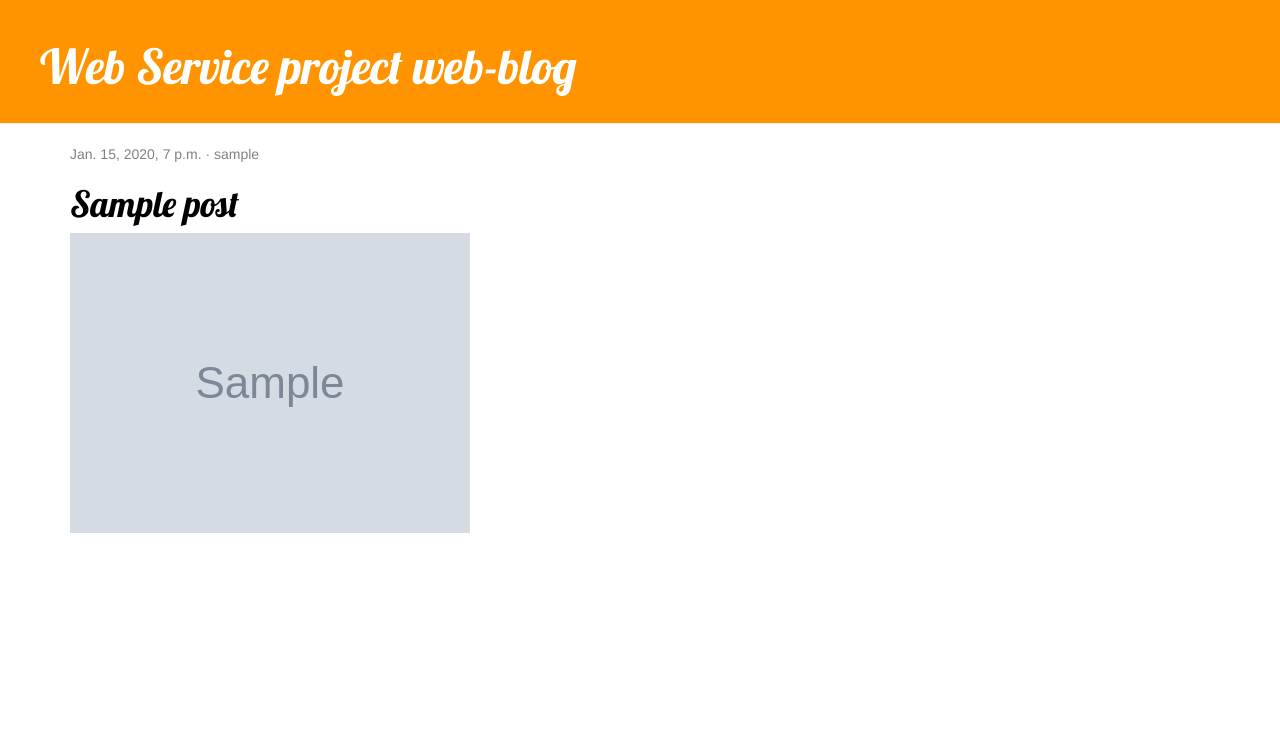
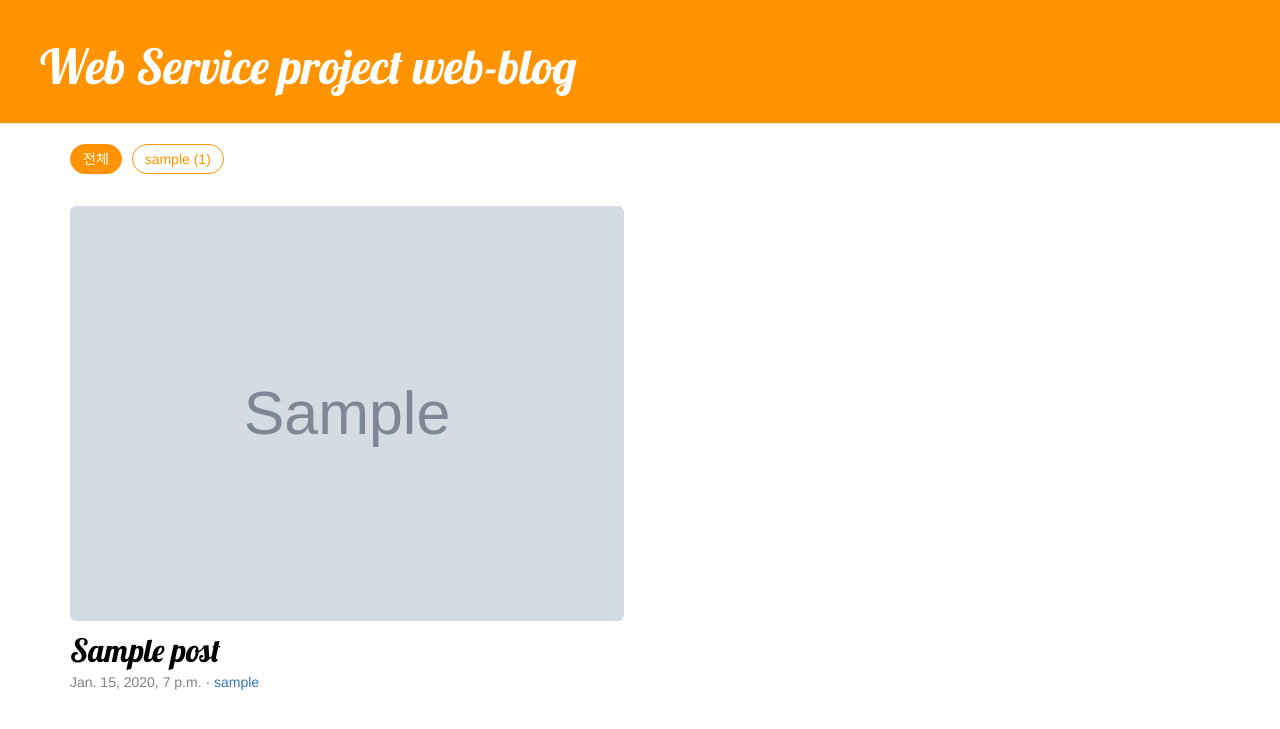
Before and after one commit to elponchis/photoblog-common01, a Django app: page / in a window 1280 px wide. Shown: the top 729 px of the page. Run offline with Django 5.2, Linux system fonts and the light colour scheme; tables that the repository leaves empty hold one stand-in row (values such as "Sample post"); grey boxes marked "Sample" are stand-in pictures; some libraries are stand-ins or nearby versions.

Commit message:
feat: 블로그 목록 2열 배치와 작성자별 글 모아보기

```diff
--- a/PhotoBlogServer/blog/static/css/blog.css
+++ b/PhotoBlogServer/blog/static/css/blog.css
@@ -61,3 +61,59 @@ h1, h2, h3, h4 {
 .intruder-image-list {
     object-fit: cover;
 }
+.post-grid {
+    display: grid;
+    grid-template-columns: repeat(2, minmax(0, 1fr));
+    gap: 40px 32px;
+}
+
+@media (max-width: 767px) {
+    .post-grid {
+        grid-template-columns: minmax(0, 1fr);
+    }
+}
+
+.post-card {
+    margin-bottom: 0;
+}
+
+.post-card h1 {
+    font-size: 24pt;
+    margin: 12px 0 4px;
+}
+
+.post-card .intruder-image-list {
+    width: 100%;
+    aspect-ratio: 4 / 3;
+    border-radius: 6px;
+}
+
+.author-nav {
+    list-style: none;
+    padding: 0;
+    margin: 0 0 24px;
+}
+
+.author-nav li {
+    display: inline-block;
+    margin: 0 6px 8px 0;
+}
+
+.author-nav a {
+    display: inline-block;
+    padding: 4px 12px;
+    border: 1px solid #ff9400;
+    border-radius: 16px;
+    color: #ff9400;
+    text-decoration: none;
+}
+
+.author-nav li.active a,
+.author-nav a:hover {
+    background-color: #ff9400;
+    color: #ffffff;
+}
+
+.author-title {
+    margin: 0 0 24px;
+}
--- a/PhotoBlogServer/blog/templates/blog/base.html
+++ b/PhotoBlogServer/blog/templates/blog/base.html
@@ -19,7 +19,7 @@
     </div>
     <div class="content container">
         <div class="row">
-            <div class="col-md-8">
+            <div class="{% block column %}col-md-8{% endblock %}">
                 {% block content %}
                 {% endblock %}
             </div>
--- a/PhotoBlogServer/blog/templates/blog/post_detail.html
+++ b/PhotoBlogServer/blog/templates/blog/post_detail.html
@@ -4,7 +4,8 @@
 <div class="post">
     {% if post.published_date %}
     <div class="date">
-        {{ post.published_date }}
+        {{ post.published_date }} ·
+        <a href="{% url 'author_posts' username=post.author_name %}">{{ post.author_name }}</a>
     </div>
     {% endif %}
     {% if user.is_authenticated %}
--- a/PhotoBlogServer/blog/templates/blog/post_list.html
+++ b/PhotoBlogServer/blog/templates/blog/post_list.html
@@ -1,13 +1,35 @@
 {% extends 'blog/base.html' %}
 
+{% block column %}col-md-12{% endblock %}
+
 {% block content %}
+    <ul class="author-nav">
+        <li{% if not current_author %} class="active"{% endif %}><a href="{% url 'post_list' %}">전체</a></li>
+        {% for author in authors %}
+        <li{% if author == current_author %} class="active"{% endif %}>
+            <a href="{% url 'author_posts' username=author.username %}">{{ author.username }} ({{ author.post_count }})</a>
+        </li>
+        {% endfor %}
+    </ul>
+
+    {% if current_author %}
+    <h2 class="author-title">{{ current_author.username }}의 글 {{ posts|length }}개</h2>
+    {% endif %}
+
+    <div class="post-grid">
     {% for post in posts %}
-    <div class="post">
-        <div class="date">
-            {{ post.published_date }} · {{ post.author_name }}
+        <div class="post post-card">
+            <a href="{% url 'post_detail' pk=post.pk %}">
+                <img src="{{ post.image.url }}" class="rounded intruder-image-list" alt="{{post.title}}">
+            </a>
+            <h1><a href="{% url 'post_detail' pk=post.pk %}">{{ post.title }}</a></h1>
+            <div class="date">
+                {{ post.published_date }} ·
+                <a href="{% url 'author_posts' username=post.author_name %}">{{ post.author_name }}</a>
+            </div>
         </div>
-        <h1><a href="{% url 'post_detail' pk=post.pk %}">{{ post.title }}</a></h1>
-        <img src="{{ post.image.url }}" class="rounded intruder-image-list" alt="{{post.title}}">
+    {% empty %}
+        <p>게시물이 없습니다.</p>
+    {% endfor %}
     </div>
-    {% endfor %}
 {% endblock %}
--- a/PhotoBlogServer/blog/urls.py
+++ b/PhotoBlogServer/blog/urls.py
@@ -7,6 +7,7 @@ router.register('Post', views.IntruderImage)
 
 urlpatterns = [
     path('', views.post_list, name='post_list'),
+    path('author/<path:username>/', views.author_posts, name='author_posts'),
     path('post/<int:pk>/', views.post_detail, name='post_detail'),
     path('post/new/', views.post_new, name='post_new'),
     path('post/<int:pk>/edit/', views.post_edit, name='post_edit'),
--- a/PhotoBlogServer/blog/views.py
+++ b/PhotoBlogServer/blog/views.py
@@ -1,3 +1,5 @@
+from django.contrib.auth.models import User
+from django.db.models import Count, Q
 from django.shortcuts import render, get_object_or_404, redirect
 from django.utils import timezone
 from .models import Post
@@ -5,11 +7,30 @@ from .forms import PostForm
 from rest_framework import viewsets
 from .serializers import PostSerializer
 
+def published_authors():
+    published = Q(post__published_date__lte=timezone.now())
+    return (User.objects
+            .annotate(post_count=Count('post', filter=published))
+            .filter(post_count__gt=0)
+            .order_by('username'))
+
 def post_list(request):
     posts = Post.objects.filter(
         published_date__lte=timezone.now()
     ).order_by('published_date')
-    return render(request, 'blog/post_list.html', {'posts': posts})
+    return render(request, 'blog/post_list.html',
+                  {'posts': posts, 'authors': published_authors()})
+
+def author_posts(request, username):
+    author = get_object_or_404(User, username=username)
+    posts = Post.objects.filter(
+        author=author, published_date__lte=timezone.now()
+    ).order_by('published_date')
+    return render(request, 'blog/post_list.html', {
+        'posts': posts,
+        'authors': published_authors(),
+        'current_author': author,
+    })
 
 def post_detail(request, pk):
     post = get_object_or_404(Post, pk=pk)
```
Also changed, not shown: PhotoBlogServer/blog/tests.py (+17 -0 lines), PhotoBlogServer/media/images/2026/10/13/photo_WM4uXHh.jpg (added), PhotoBlogServer/media/images/2026/10/13/test_LOR14B6.jpg (added), PhotoBlogServer/media/images/2026/10/13/test_Tu42po9.jpg (added), PhotoBlogServer/media/images/2026/10/13/test_eOXzmNB.jpg (added), PhotoBlogServer/media/images/2026/10/13/test_wl8QklQ.jpg (added), PhotoBlogServer/media/images/2026/10/13/스크린샷_2026-04-06_154123.png (added), PhotoBlogServer/media/images/2026/10/13/스크린샷_2026-05-08_163319.png (added).
